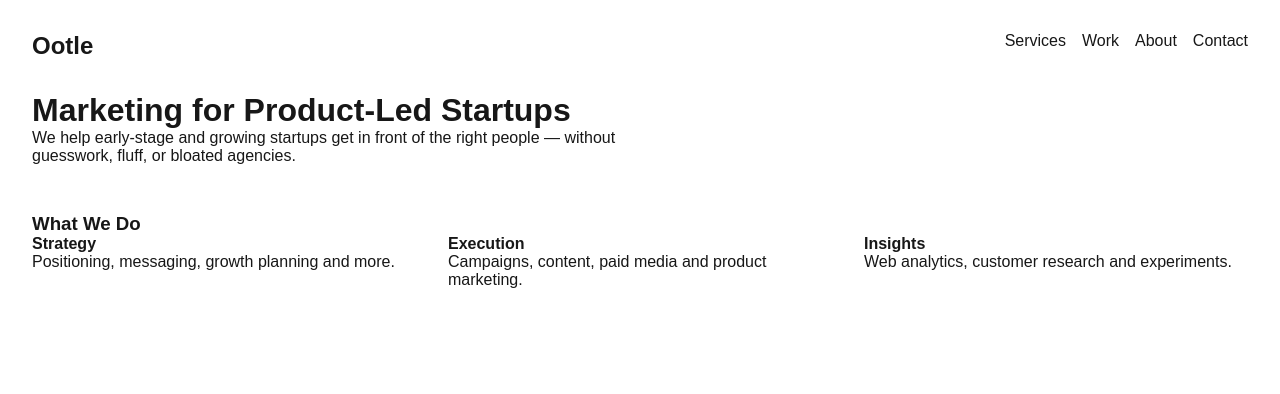
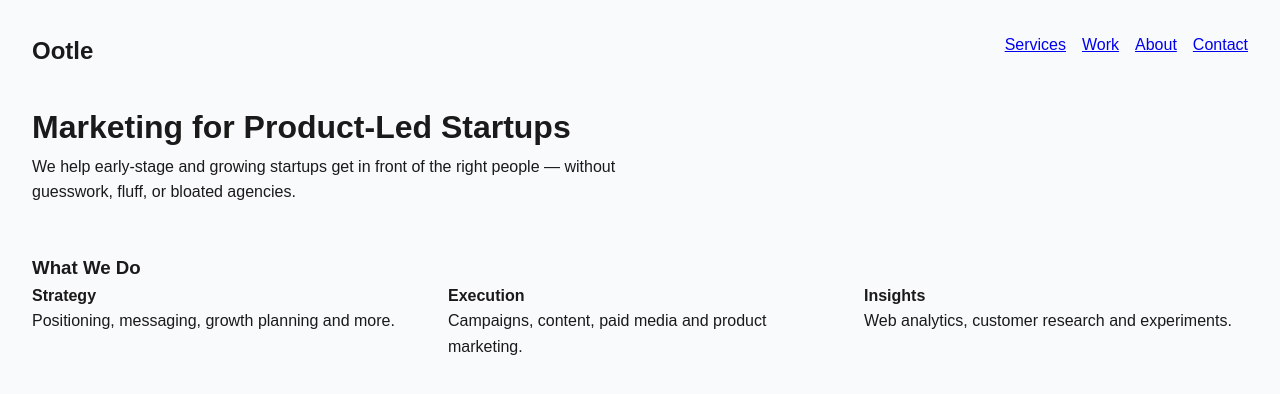
Before and after one commit to john-ooltle/ootle-site, a Next.js app: page / in a window 1280 px wide. Shown: the top 394 px of the page. Built offline with nearby package versions, Linux system fonts and the light colour scheme.

Commit message:
Update globals.css
New style

```diff
--- a/src/app/globals.css
+++ b/src/app/globals.css
@@ -1,42 +1,21 @@
+@import url('https://fonts.googleapis.com/css2?family=Inter:wght@400;600;700&display=swap');
+
 :root {
-  --background: #ffffff;
-  --foreground: #171717;
+  --font-primary: 'Inter', sans-serif;
+  --color-text: #1A1A1A;
+  --color-bg: #F9FAFB;
+  --color-accent: #5E5ADB;
 }
 
-@media (prefers-color-scheme: dark) {
-  :root {
-    --background: #0a0a0a;
-    --foreground: #ededed;
-  }
-}
-
-html,
-body {
-  max-width: 100vw;
-  overflow-x: hidden;
+* {
+  margin: 0;
+  padding: 0;
+  box-sizing: border-box;
 }
 
 body {
-  color: var(--foreground);
-  background: var(--background);
-  font-family: Arial, Helvetica, sans-serif;
-  -webkit-font-smoothing: antialiased;
-  -moz-osx-font-smoothing: grayscale;
+  font-family: var(--font-primary);
+  background-color: var(--color-bg);
+  color: var(--color-text);
+  line-height: 1.6;
 }
-
-* {
-  box-sizing: border-box;
-  padding: 0;
-  margin: 0;
-}
-
-a {
-  color: inherit;
-  text-decoration: none;
-}
-
-@media (prefers-color-scheme: dark) {
-  html {
-    color-scheme: dark;
-  }
-}
```
